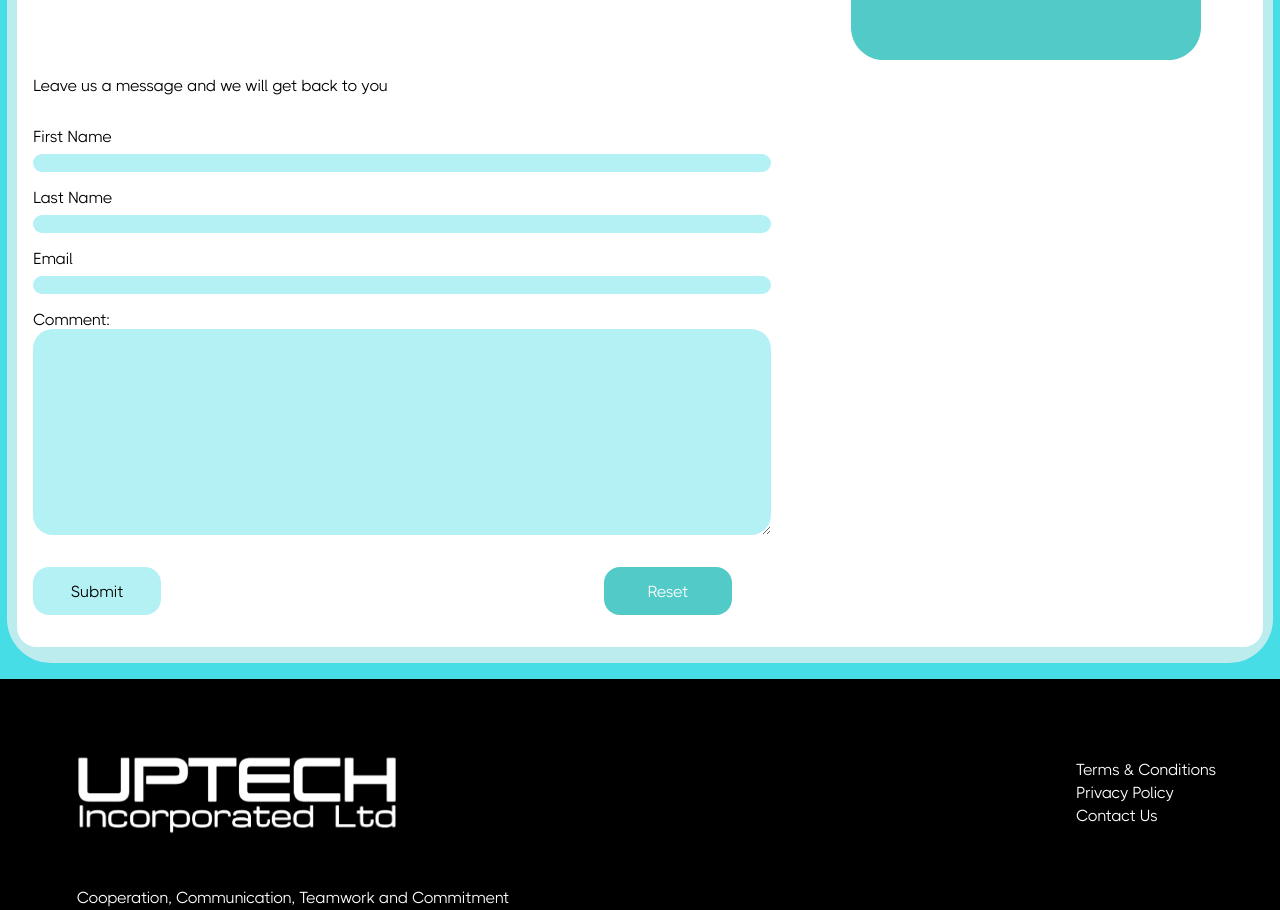
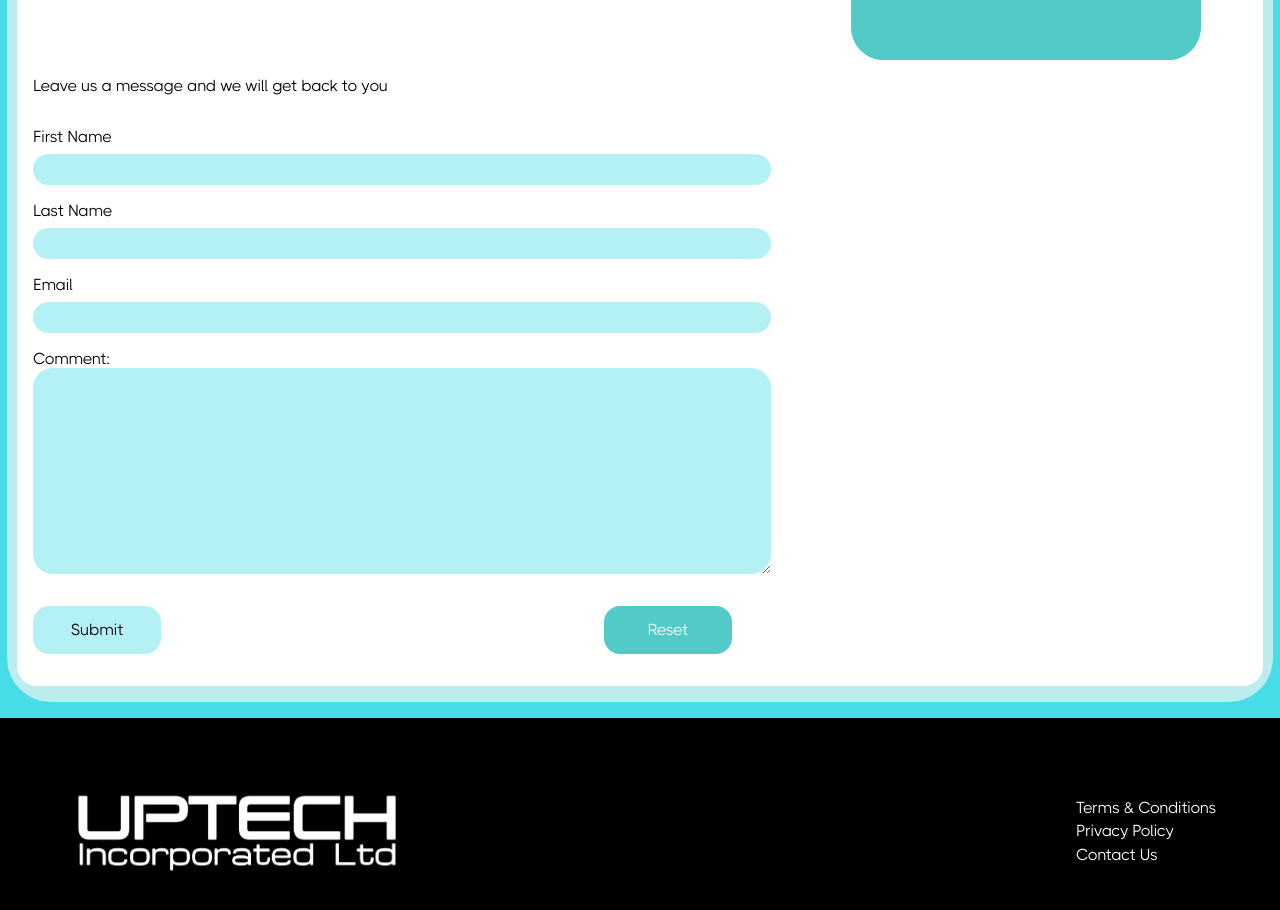
Before and after one commit to uptech2021/Uptech_Website, a Next.js app: page /contact in a window 1280 px wide. Shown: the part 900-1810 px from the top of the page. Built offline with nearby package versions, Linux system fonts and the light colour scheme.

Commit message:
Rate Limiting on Contact Form

```diff
--- a/app/contact/page.tsx
+++ b/app/contact/page.tsx
@@ -10,13 +10,28 @@ import Navbar from '@/components/Navbar'
 import React, { useState, useEffect } from 'react';
 import { ToastContainer, toast } from 'react-toastify';
 import 'react-toastify/dist/ReactToastify.css';
+import { addSubmissionAttempt, isRateLimited } from '@/utils/rateLimit'
 import Image from 'next/image';
 
 export default function Contact() {
     const [width, setWidth] = useState(0);
-    const form = useRef<HTMLFormElement>(null);
-    const sendEmail = (e: any) => {
+    const form = useRef(null);
+
+    const sendEmail = (e) => {
         e.preventDefault();
+
+        if (isRateLimited()) {
+            toast.error('You have exceeded the maximum number of submissions. Please try again later.', {
+                position: "top-right",
+                autoClose: 5000,
+                hideProgressBar: false,
+                closeOnClick: true,
+                pauseOnHover: true,
+                draggable: true,
+                progress: undefined,
+            });
+            return;
+        }
 
         if (form.current) {
             emailjs.sendForm('service_xfnsql8', 'template_tc7imh8', form.current, '5AmHByg4twxtIu8ct')
@@ -31,6 +46,7 @@ export default function Contact() {
                         draggable: true,
                         progress: undefined,
                     });
+                    addSubmissionAttempt(); // Add the attempt after successful submission
                 }, (error) => {
                     console.error(error.text);
                     toast.error('Something went wrong. Please try again.', {
@@ -53,13 +69,13 @@ export default function Contact() {
             form.current.reset();
         }
     };
+
     useEffect(() => {
         // Handler to call on window resize
         function handleResize() {
             // Set window width to state
             setWidth(window.innerWidth);
         }
-
 
         // Add event listener
         window.addEventListener("resize", handleResize);
@@ -133,7 +149,7 @@ export default function Contact() {
 
                         <div className="email-wrapper wrapper">
                             <label htmlFor="email">Email</label>
-                            <input type="text" id="email" name="email" required />
+                            <input type="email" id="email" name="email" required />
                         </div>
 
                         <div className="comment-wrapper wrapper">
@@ -142,14 +158,12 @@ export default function Contact() {
                         </div>
 
                         <div className="btn-wrapper wrapper">
-                            <button className="form-btn submit-btn" onClick={sendEmail}>Submit</button>
-                            <button className="form-btn reset-btn" onClick={resetForm}>Reset</button>
+                            <button className="form-btn submit-btn" type="submit">Submit</button>
+                            <button className="form-btn reset-btn" type="button" onClick={resetForm}>Reset</button>
                         </div>
-
                     </form>
                 </main>
             </div>
-
         </div>
     )
 }
--- a/styles/contact/contact.css
+++ b/styles/contact/contact.css
@@ -82,13 +82,14 @@
   display: flex;
   flex-direction: column;
 }
-.contact-main-container .outer-layer .main-section .contact-form .wrapper:not(:last-of-type) input[type=text] {
+.contact-main-container .outer-layer .main-section .contact-form .wrapper:not(:last-of-type) input {
   border-radius: 1.25rem;
   border: none;
   background: #b4f1f5;
-  height: 1.5rem;
+  height: 1.8rem;
   padding-left: 0.5rem;
   font-family: "THICCBOI";
+  font-size: 1rem;
 }
 .contact-main-container .outer-layer .main-section .contact-form .wrapper:not(:last-of-type) textarea {
   border-radius: 1.25rem;
@@ -122,13 +123,10 @@
 }
 @media (min-width: 412px) {
   .contact-main-container .outer-layer .main-section .contact-form .wrapper:not(:last-of-type) {
-    font-size: 5vw;
     margin-top: 1rem;
   }
-  .contact-main-container .outer-layer .main-section .contact-form .wrapper:not(:last-of-type) input[type=text] {
-    height: 1rem;
+  .contact-main-container .outer-layer .main-section .contact-form .wrapper:not(:last-of-type) input {
     margin-top: 0.5rem;
-    font-size: 1rem;
   }
   .contact-main-container .outer-layer .main-section .contact-form .btn-wrapper button {
     font-size: 1rem;
--- a/styles/contact/contact.scss
+++ b/styles/contact/contact.scss
@@ -97,13 +97,14 @@
           display: flex;
           flex-direction: column;
 
-          input[type="text"] {
+          input {
             border-radius: 1.25rem;
             border: none;
             background: #b4f1f5;
-            height: 1.5rem;
+            height: 1.8rem;
             padding-left: 0.5rem;
             font-family: "THICCBOI";
+            font-size: 1rem;
           }
 
           textarea {
@@ -146,12 +147,9 @@
 
         @media (min-width: 412px) {
           .wrapper:not(:last-of-type) {
-            font-size: 5vw;
             margin-top: 1rem;
-            input[type="text"] {
-              height: 1rem;
+            input{
               margin-top: 0.5rem;
-              font-size: 1rem;
             }
           }
 
--- /dev/null
+++ b/utils/rateLimit.js
@@ -0,0 +1,27 @@
+// utils/rateLimit.js
+export const RATE_LIMIT_KEY = 'form_submission_attempts';
+export const RATE_LIMIT_TIME_FRAME = 60 * 1000; // 1 minute
+export const MAX_ATTEMPTS = 3;
+
+export function getSubmissionAttempts() {
+  const attempts = localStorage.getItem(RATE_LIMIT_KEY);
+  return attempts ? JSON.parse(attempts) : [];
+}
+
+export function addSubmissionAttempt() {
+  const attempts = getSubmissionAttempts();
+  const now = Date.now();
+  attempts.push(now);
+  localStorage.setItem(RATE_LIMIT_KEY, JSON.stringify(attempts));
+}
+
+export function isRateLimited() {
+  const attempts = getSubmissionAttempts();
+  const now = Date.now();
+  const recentAttempts = attempts.filter(attempt => now - attempt < RATE_LIMIT_TIME_FRAME);
+
+  // Update the stored attempts to only keep recent ones
+  localStorage.setItem(RATE_LIMIT_KEY, JSON.stringify(recentAttempts));
+
+  return recentAttempts.length >= MAX_ATTEMPTS;
+}
```
Also changed, not shown: 1 other file (tests, documents, lock files or other folders).
